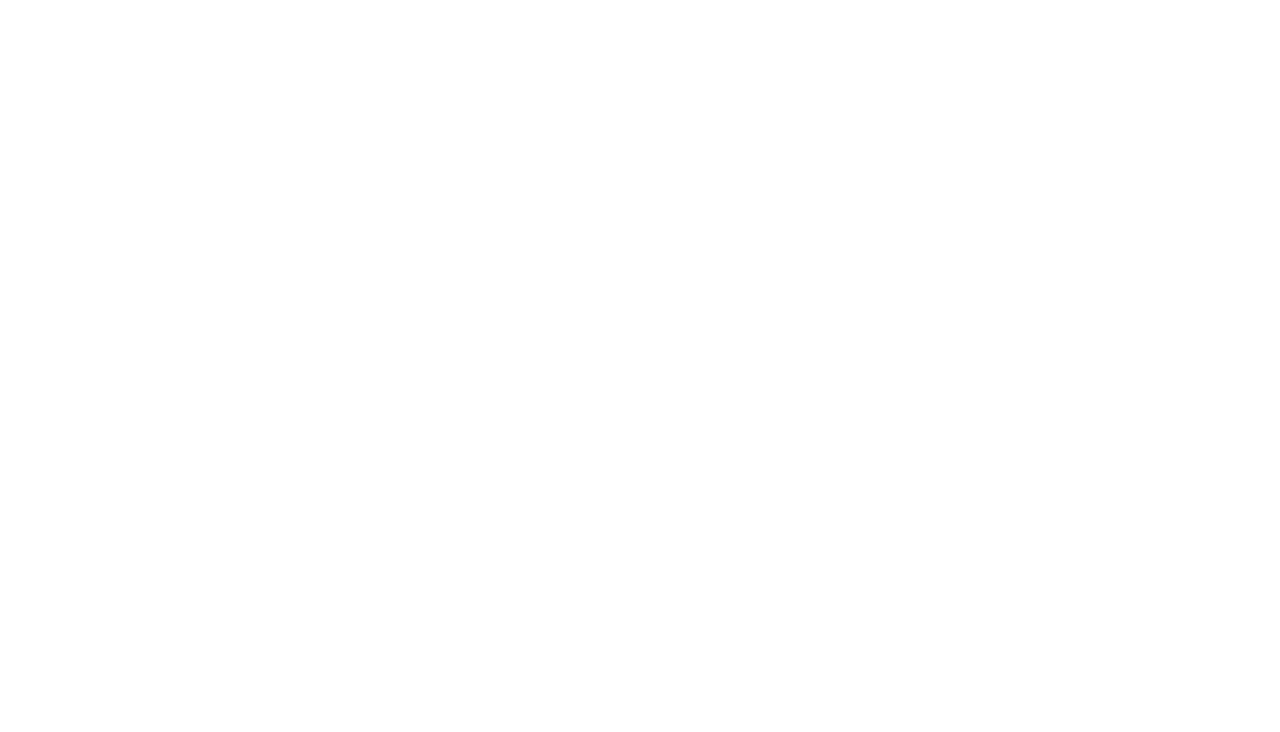
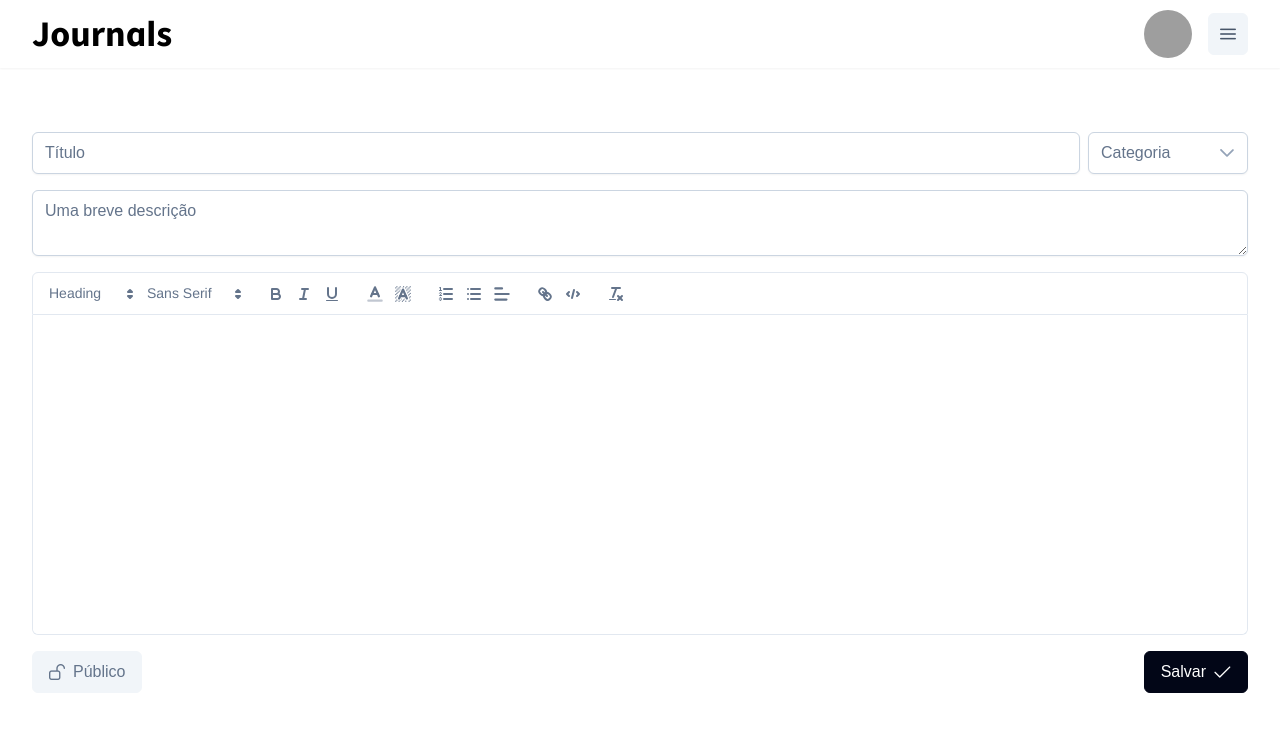
Before and after one commit to pedrodruviaro/journals, a Vue app: page /editor in a window 1280 px wide. Before the commit this address had no page. Shown: the top 732 px of the page. Built offline with nearby package versions, Linux system fonts and the light colour scheme; grey boxes are pictures that could not be loaded; a web font is replaced by a local one.

Commit message:
feat: :construction: add editor screen and loaders

```diff
--- a/package.json
+++ b/package.json
@@ -15,11 +15,13 @@
   "dependencies": {
     "primeicons": "^7.0.0",
     "primevue": "^3.51.0",
+    "quill": "^2.0.0",
     "vue": "^3.4.21",
     "vue-router": "^4.3.0"
   },
   "devDependencies": {
     "@rushstack/eslint-patch": "^1.8.0",
+    "@tailwindcss/typography": "^0.5.12",
     "@tsconfig/node20": "^20.1.4",
     "@types/node": "^20.12.5",
     "@vitejs/plugin-vue": "^5.0.4",
--- /dev/null
+++ b/src/components/EditorForm/EditorForm.vue
@@ -0,0 +1,68 @@
+<script setup lang="ts">
+import Button from 'primevue/button'
+import Dropdown from 'primevue/dropdown'
+import Editor from 'primevue/editor'
+import InputText from 'primevue/inputtext'
+import Textarea from 'primevue/textarea'
+import ToggleButton from 'primevue/togglebutton'
+
+const categories = [
+  { name: 'Work', value: 'work' },
+  { name: 'Personal', value: 'personal' }
+]
+
+const title = defineModel<string>('title', { required: true })
+const category = defineModel<string>('category', { required: true })
+const description = defineModel<string>('description', { required: true })
+const content = defineModel<string>('content', { required: true })
+const isPublic = defineModel<boolean>('isPublic', { required: true })
+
+const emits = defineEmits<{
+  (e: 'tried-to-submit'): void
+}>()
+</script>
+
+<template>
+  <div class="grid gap-4">
+    <div class="flex items-center flex-wrap gap-2 justify-between">
+      <InputText type="text" placeholder="Título" v-model="title" class="flex-1" />
+      <Dropdown
+        v-model="category"
+        :options="categories"
+        optionLabel="name"
+        placeholder="Categoria"
+        class="w-40"
+      />
+    </div>
+    <Textarea v-model="description" rows="2" placeholder="Uma breve descrição" />
+
+    <Editor v-model="content" editorStyle="height: 320px" />
+
+    <div class="flex items-center flex-wrap justify-between gap-2">
+      <ToggleButton
+        v-model="isPublic"
+        onLabel="Privado"
+        offLabel="Público"
+        onIcon="pi pi-lock"
+        offIcon="pi pi-lock-open"
+        class="w-9rem"
+        aria-label="Visibilidade do jornal"
+      />
+      <Button
+        label="Salvar"
+        icon="pi pi-check"
+        icon-pos="right"
+        class="max-w-max ml-auto"
+        @click="emits('tried-to-submit')"
+      />
+    </div>
+  </div>
+</template>
+
+<style>
+.ql-image {
+  display: none !important;
+  opacity: 0 !important;
+  visibility: hidden !important;
+}
+</style>
--- /dev/null
+++ b/src/components/EditorForm/EditorFormLoader.vue
@@ -0,0 +1,28 @@
+<script setup lang="ts">
+import Skeleton from 'primevue/skeleton'
+
+const props = defineProps<{
+  loading: boolean
+}>()
+</script>
+
+<template>
+  <div class="grid gap-4" v-if="props.loading">
+    <div class="grid gap-4">
+      <div class="flex items-center gap-2 justify-between">
+        <Skeleton width="100%" height="2.5rem" class="flex-1" />
+        <Skeleton width="9rem" height="2.5rem" />
+      </div>
+
+      <Skeleton width="100%" height="4rem" />
+      <Skeleton width="100%" height="320px" />
+
+      <div class="flex items-center flex-wrap justify-between gap-2">
+        <Skeleton width="9rem" height="2.5rem" />
+        <Skeleton width="9rem" height="2.5rem" />
+      </div>
+    </div>
+  </div>
+
+  <slot v-else />
+</template>
--- /dev/null
+++ b/src/layouts/AdminLayout.vue
@@ -0,0 +1,12 @@
+<script setup lang="ts">
+import AdminHeader from '@/components/AdminHeader.vue'
+</script>
+
+<template>
+  <div>
+    <AdminHeader />
+    <main class="container py-10 lg:py-16">
+      <slot />
+    </main>
+  </div>
+</template>
--- a/src/router/index.ts
+++ b/src/router/index.ts
@@ -2,6 +2,7 @@
 import HomeView from '../views/HomeView.vue'
 import LoginView from '../views/LoginView.vue'
 import DashboardView from '../views/DashboardView.vue'
+import JournalEditorView from '../views/JournalEditorView.vue'
 
 const router = createRouter({
   history: createWebHistory(import.meta.env.BASE_URL),
@@ -20,6 +21,11 @@
       path: '/dashboard',
       name: 'dashboard',
       component: DashboardView
+    },
+    {
+      path: '/editor',
+      name: 'journal-editor',
+      component: JournalEditorView
     }
   ]
 })
--- a/src/views/DashboardView.vue
+++ b/src/views/DashboardView.vue
@@ -1,5 +1,5 @@
 <script setup lang="ts">
-import AdminHeader from '@/components/AdminHeader.vue'
+import AdminLayout from '@/layouts/AdminLayout.vue'
 import DasboardButtons from '@/components/DashboardButtons/DasboardButtons.vue'
 import DasboardButtonsLoader from '@/components/DashboardButtons/DasboardButtonsLoader.vue'
 import DashboardJournals from '@/components/DashboardJournals/DashboardJournals.vue'
@@ -18,9 +18,8 @@
 </script>
 
 <template>
-  <div>
-    <AdminHeader />
-    <section class="container py-10 lg:py-16">
+  <AdminLayout>
+    <section>
       <div class="grid md:grid-cols-[1fr_5fr] items-start gap-8">
         <DasboardButtonsLoader :loading="loading">
           <DasboardButtons />
@@ -33,5 +32,5 @@
 
       <DashboardButtonNewJournal @wants-to-create-new-journal="handleWantsCreateNewJournal" />
     </section>
-  </div>
+  </AdminLayout>
 </template>
--- /dev/null
+++ b/src/views/JournalEditorView.vue
@@ -0,0 +1,39 @@
+<script setup lang="ts">
+import AdminLayout from '@/layouts/AdminLayout.vue'
+import EditorForm from '@/components/EditorForm/EditorForm.vue'
+import EditorFormLoader from '@/components/EditorForm/EditorFormLoader.vue'
+import { ref } from 'vue'
+
+const loading = ref(false)
+
+const title = ref('')
+const description = ref('')
+const selectedCategory = ref('')
+const isPublic = ref(false)
+const content = ref('')
+
+function handleSave() {
+  console.log({
+    title: title.value,
+    category: selectedCategory.value,
+    description: description.value,
+    content: content.value,
+    isPublic: isPublic.value
+  })
+}
+</script>
+
+<template>
+  <AdminLayout>
+    <EditorFormLoader :loading="loading">
+      <EditorForm
+        v-model:title="title"
+        v-model:category="selectedCategory"
+        v-model:description="description"
+        v-model:content="content"
+        v-model:isPublic="isPublic"
+        @tried-to-submit="handleSave"
+      />
+    </EditorFormLoader>
+  </AdminLayout>
+</template>
--- a/tailwind.config.js
+++ b/tailwind.config.js
@@ -8,5 +8,8 @@
     },
     extend: {}
   },
-  plugins: []
+  plugins: [
+    require('@tailwindcss/typography')
+    // ...
+  ]
 }
```
Also changed, not shown: 1 other file (tests, documents, lock files or other folders).
